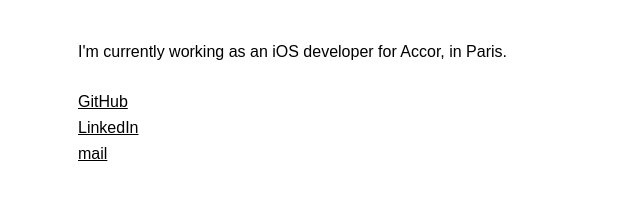
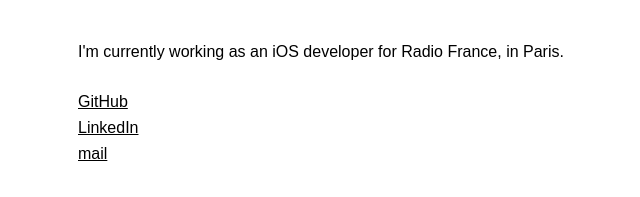
Before and after one commit to tomrcht/tomrcht.cc, a plain HTML site: page public/index.html in a window 1280 px wide. Shown: the part 269-466 px from the top of the page, 82-722 px from the left. Drawn offline with Linux system fonts and the light colour scheme; a web font is replaced by a local one.

```diff
--- a/public/index.html
+++ b/public/index.html
@@ -18,7 +18,7 @@
         <h1 class="title">Kind of a website.</h1>
 
         <div class="inner-body">
-          <p>I'm currently working as an iOS developer for Accor, in Paris.</p>
+          <p>I'm currently working as an iOS developer for Radio France, in Paris.</p>
 
           <div class="links">
             <a class="link" href="https://github.com/tomrcht" title="GitHub" target="_blank">GitHub</a>
```
